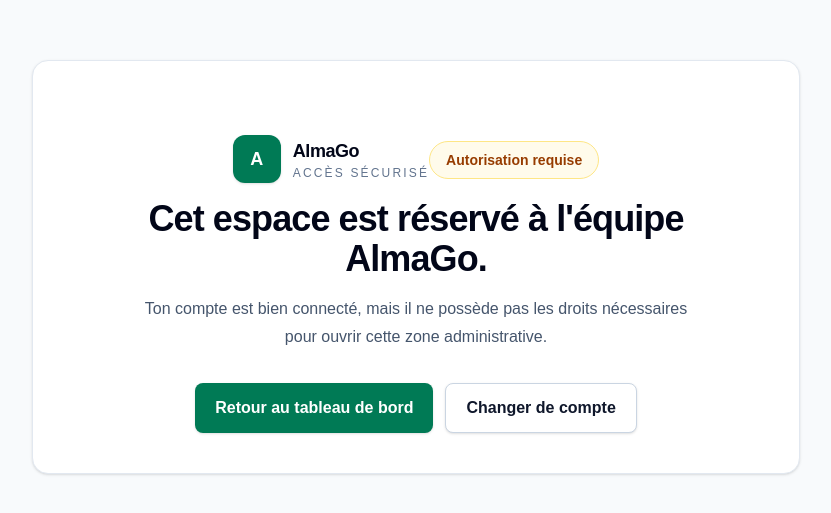
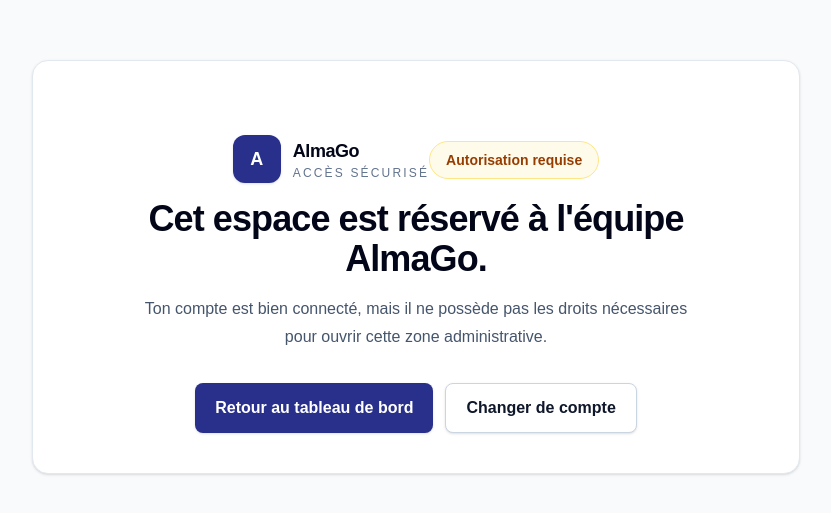
Before and after one commit to almago-platform/AlmaGo, a Next.js app: page /unauthorized in a window 1280 px wide. Shown: the part 133-646 px from the top of the page, without its empty margins (224-1055 px from the left). Built offline with nearby package versions, Linux system fonts and the light colour scheme.

Commit message:
Apply TLScontact-inspired palette to src/app/unauthorized/page.tsx

```diff
--- a/src/app/unauthorized/page.tsx
+++ b/src/app/unauthorized/page.tsx
@@ -6,7 +6,7 @@ export default function UnauthorizedPage() {
       <div className="mx-auto flex min-h-[calc(100vh-5rem)] w-full max-w-3xl items-center justify-center">
         <section className="w-full rounded-2xl border border-slate-200 bg-white p-8 text-center shadow-sm sm:p-10">
           <Link href="/" className="mx-auto inline-flex items-center gap-3" aria-label="Retour à l'accueil AlmaGo">
-            <span className="flex h-12 w-12 items-center justify-center rounded-xl bg-emerald-700 text-lg font-bold text-white shadow-sm">
+            <span className="flex h-12 w-12 items-center justify-center rounded-xl bg-[var(--brand)] text-lg font-bold text-white shadow-sm">
               A
             </span>
             <span className="text-left">
@@ -30,13 +30,13 @@ export default function UnauthorizedPage() {
           <div className="mt-8 flex flex-col justify-center gap-3 sm:flex-row">
             <Link
               href="/student"
-              className="inline-flex items-center justify-center rounded-lg bg-emerald-700 px-5 py-3 font-bold text-white shadow-sm transition hover:bg-emerald-800"
+              className="inline-flex items-center justify-center rounded-lg bg-[var(--brand)] px-5 py-3 font-bold text-white shadow-sm transition hover:bg-[var(--brand-strong)]"
             >
               Retour au tableau de bord
             </Link>
             <Link
               href="/login"
-              className="inline-flex items-center justify-center rounded-lg border border-slate-300 bg-white px-5 py-3 font-bold text-slate-900 shadow-sm transition hover:border-emerald-300 hover:text-emerald-800"
+              className="inline-flex items-center justify-center rounded-lg border border-slate-300 bg-white px-5 py-3 font-bold text-slate-900 shadow-sm transition hover:border-[var(--brand)] hover:text-[var(--brand)]"
             >
               Changer de compte
             </Link>
```
